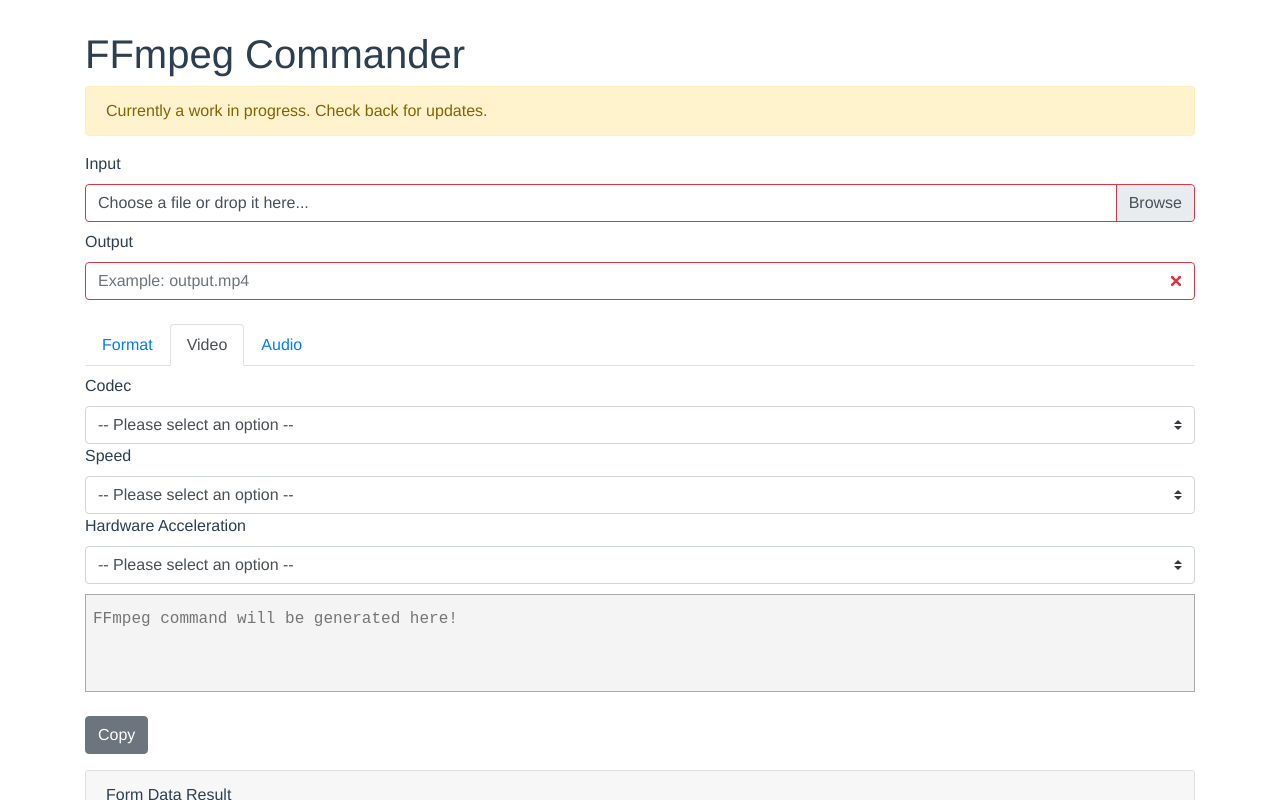
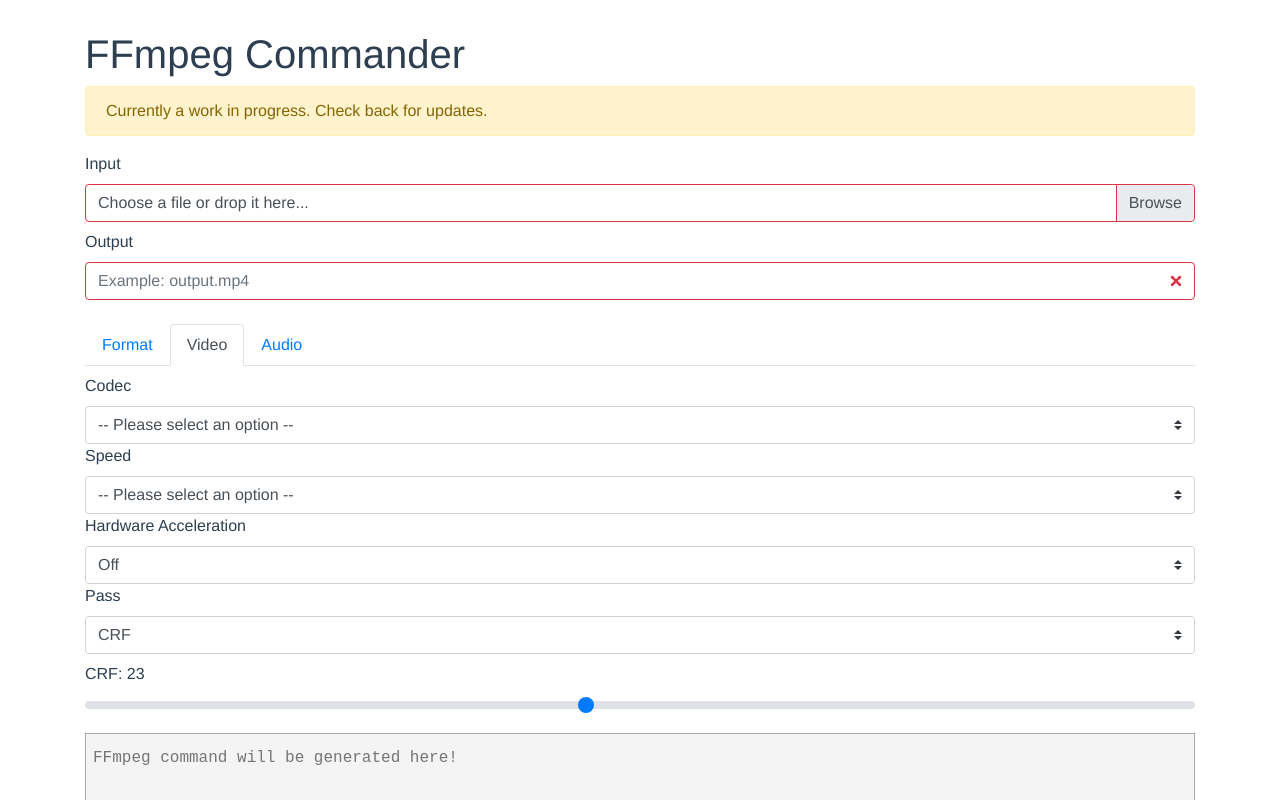
Before and after one commit to alfg/ffmpeg-commander, a Vue app: page / in a window 1280 px wide. Both pictures are taken after a click on the tab "Video". Shown: the top 800 px of the page. Built offline with nearby package versions, Linux system fonts and the light colour scheme.

Commit message:
Pass and CRF options. TODO: Implement 2-pass.

```diff
--- a/src/components/Editor.vue
+++ b/src/components/Editor.vue
@@ -61,6 +61,27 @@
             :value="o.value"
           >{{o.name}}</option>
         </b-form-select>
+
+        <label for="pass">Pass</label>
+        <b-form-select
+          class="u-full-width mb-2"
+          v-model="form.pass"
+        >
+          <option :value="null" disabled>-- Please select an option --</option>
+          <option
+            v-for="o in passOptions"
+            :key="o.id"
+            :value="o.value"
+          >{{o.name}}</option>
+        </b-form-select>
+
+        <div v-if="form.pass == 'crf'">
+          <label for="crf">CRF: {{ form.crf }}</label>
+          <b-form-input
+            id="crf"
+            v-model="form.crf"
+            type="range" min="0" max="51"></b-form-input>
+        </div>
       </b-tab>
       <b-tab title="Audio">
         <label for="player">Codec</label>
@@ -91,7 +112,7 @@
       <b-button @click="copyToClipboard">Copy</b-button>
     </div>
 
-    <b-card class="mt-3" header="Form Data Result">
+    <b-card class="mt-3" header="Form Options">
       <pre class="m-0">{{ form }}</pre>
     </b-card>
   </div>
@@ -107,6 +128,7 @@ const {
   codecs,
   videoSpeeds,
   hardwareAccelerationOptions,
+  passOptions,
 } = config;
 
 export default {
@@ -121,12 +143,15 @@ export default {
         videoCodec: null,
         videoSpeed: null,
         audioCodec: null,
-        hardwareAccelerationOption: null,
+        hardwareAccelerationOption: 'off',
+        pass: 'crf',
+        crf: 23,
       },
       containers,
       codecs,
       videoSpeeds,
       hardwareAccelerationOptions,
+      passOptions,
       cmd: null,
     };
   },
@@ -153,7 +178,8 @@ export default {
   methods: {
     generateCommand() {
       const {
-        input, output, container, videoCodec, audioCodec, videoSpeed, hardwareAccelerationOption,
+        input, output, container, videoCodec, audioCodec, videoSpeed,
+        hardwareAccelerationOption, pass, crf,
       } = this.form;
 
       const options = {
@@ -164,6 +190,8 @@ export default {
         acodec: codecMap[audioCodec],
         videoSpeed,
         hardwareAccelerationOption,
+        pass,
+        crf,
       };
       this.cmd = ffmpeg.build(options);
     },
--- a/src/config.js
+++ b/src/config.js
@@ -59,6 +59,12 @@ const config = {
     // NVidia HW Codec.
     { name: 'nvenc', value: 'nvenc' },
   ],
+  passOptions: [
+    { name: 'CRF', value: 'crf' },
+    { name: '1 Pass', value: '1' },
+    { name: '2 Pass', value: '2' },
+  ],
+
 };
 
 export default config;
--- a/src/ffmpeg.js
+++ b/src/ffmpeg.js
@@ -29,7 +29,7 @@ function build(opt) {
   }
 
   if (options.hardwareAccelerationOption === 'nvenc') {
-    // Replace encoder with hardware accelerated encoder.
+    // Replace encoder with NVidia hardware accelerated encoder.
     // eslint-disable-next-line array-callback-return
     str.map((item, i) => {
       if (item === 'libx264') {
@@ -43,9 +43,17 @@ function build(opt) {
     str.push(...arg);
   }
 
+  if (options.pass === '2') {
+    // TODO: Generate -pass 1 and -pass 2 command.
+  }
+
+  if (options.crf !== '0' && options.pass === 'crf') {
+    const arg = ['-crf', options.crf];
+    str.push(...arg);
+  }
+
   // Extra flags.
   const extra = [
-    '-pass', '1',
     '-sn',
     '-f', `${container}`,
     output,
```
